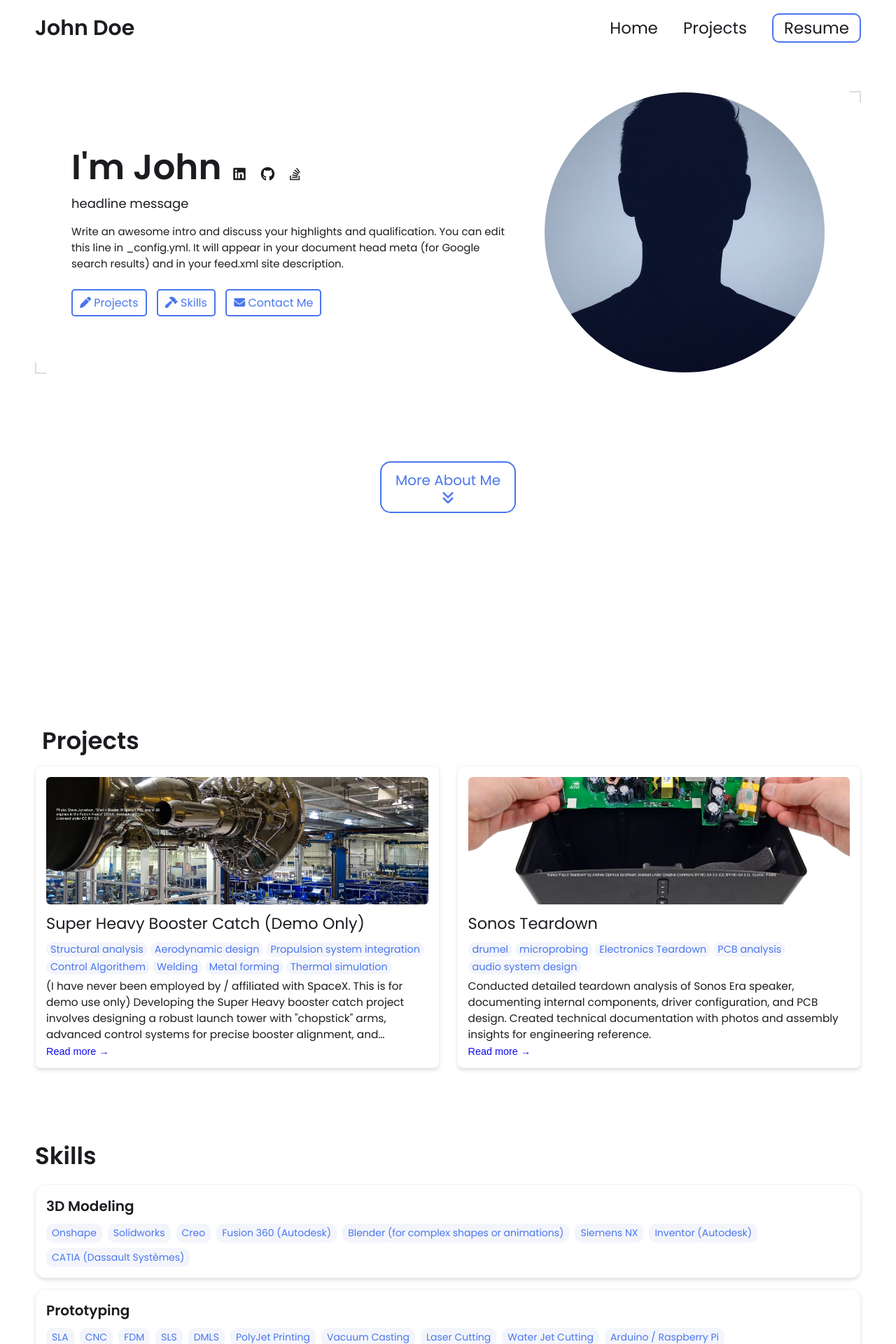
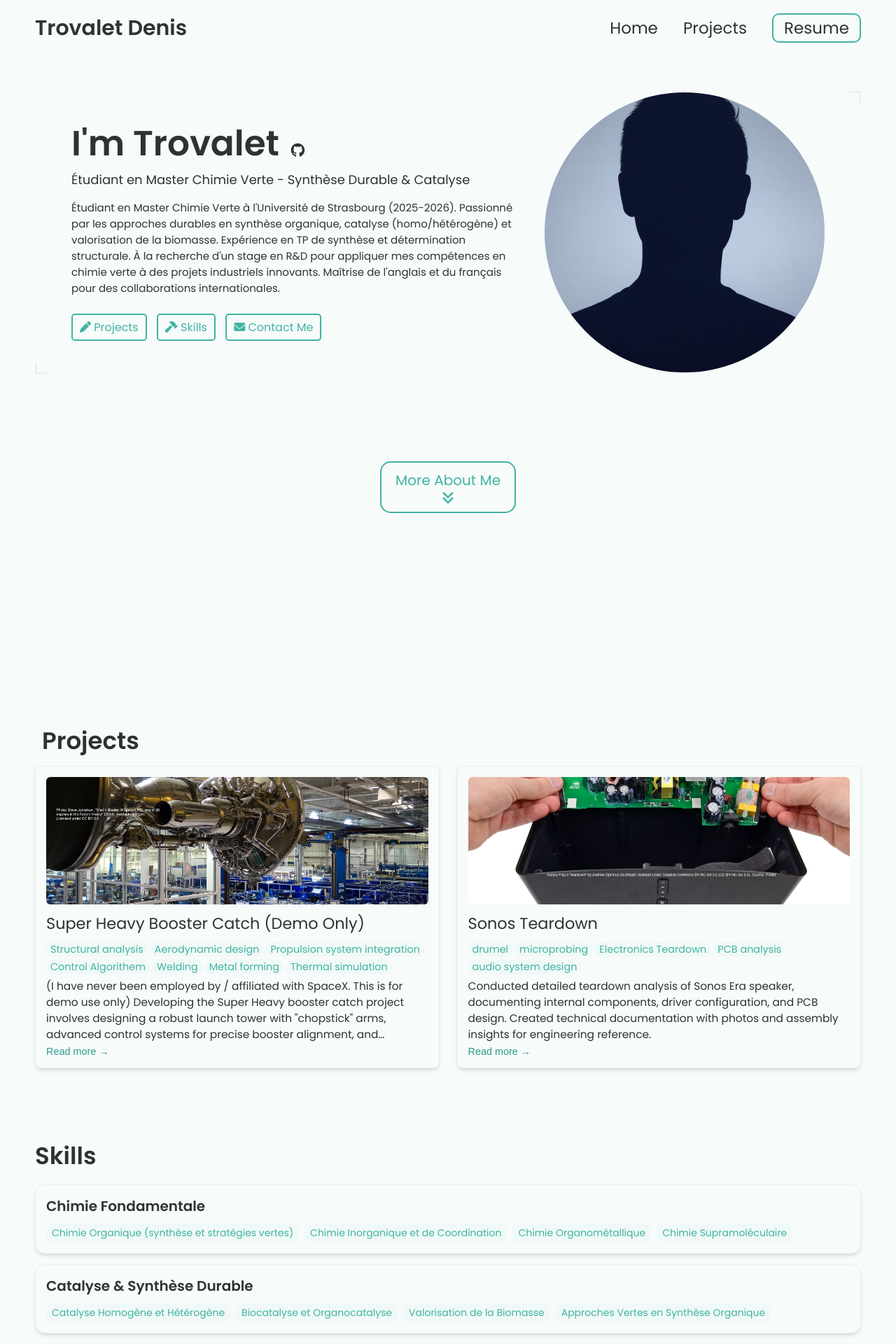
Before and after one commit to ouilascience/test, a Jekyll site: the page built from index.html, in a window 1280 px wide. Shown: the top 1920 px of the page at 70% size. Built offline with Jekyll 4.4.1, drawn with Linux system fonts in a browser that asks for light colours; some of the changed text lies outside the part shown.

Commit message:
Update _config.yml

```diff
--- a/_config.yml
+++ b/_config.yml
@@ -1,116 +1,56 @@
-# Welcome to Jekyll!
-#
-# This config file is meant for settings that affect your whole blog, values
-# which you are expected to set up once and rarely edit after that. If you find
-# yourself editing this file very often, consider using Jekyll's data files
-# feature for the data you need to update frequently.
+# Welcome to Jekyll! (Header par défaut)
 
 # Main Page Setup
-
-title: John Doe's Portfolio # This is what shows up in the tab of the browser
-
-
+title: Trovalet Denis - Portfolio Chimie Verte
 
 # Hero Section
-name: John Doe
-headline: headline message
-description: >- # dont remove this line. this will ignore all new lines until the next section
-  Write an awesome intro and discuss your highlights and qualification. You can edit this
-  line in _config.yml. It will appear in your document head meta (for
-  Google search results) and in your feed.xml site description.
+name: Trovalet Denis
+headline: Étudiant en Master Chimie Verte - Synthèse Durable & Catalyse
+description: >-
+  Étudiant en Master Chimie Verte à l'Université de Strasbourg (2025-2026). Passionné par les approches durables en synthèse organique, catalyse (homo/hétérogène) et valorisation de la biomasse. Expérience en TP de synthèse et détermination structurale. À la recherche d'un stage en R&D pour appliquer mes compétences en chimie verte à des projets industriels innovants. Maîtrise de l'anglais et du français pour des collaborations internationales.
 
-# Place your profile image in /assets/images/profile-image/folder and edit the file name
-profile_image: ./assets/images/profile-image/avatar.jpeg
+# Profile Image - Remplace le placeholder !
+profile_image: ./assets/images/profile-image/avatar.jpeg  # Upload ta photo pro ici (ex. toi en labo, 300x300px JPEG)
 
+# Resume Link
+resume-url: /assets/resume/cv-chimie-verte.pdf  # Upload ton CV PDF dans /assets/resume/
 
-# Link your resume
-# You can place your resume in assets/resume/{resume.pdf or add external link such as pdf saved in google drive
-resume-url: https://drive.google.com/file/d/13Z3duVzh-gguPU5r03oJVEE6rV9rd3DS/view?usp=sharing # or /assets/resume/resume.pdf
+# External Links (ajoute les tiens)
+external-links:
+  linkedin:  # Ex. : "trovalet-denis"
+  github: ouilascience  # Ton username GitHub
 
+# Skills - Structure YAML pour grille stylée
+skills:
+  - category: Chimie Fondamentale
+    tools:
+    - Chimie Organique (synthèse et stratégies vertes)
+    - Chimie Inorganique et de Coordination
+    - Chimie Organométallique
+    - Chimie Supramoléculaire
+  - category: Catalyse & Synthèse Durable
+    tools:
+    - Catalyse Homogène et Hétérogène
+    - Biocatalyse et Organocatalyse
+    - Valorisation de la Biomasse
+    - Approches Vertes en Synthèse Organique
+  - category: Analyse & Évaluation Environnementale
+    tools:
+    - Analyse de Cycle de Vie (ACV)
+    - Évaluation des Impacts Environnementaux
+    - Droit de l'Environnement
+    - Spectroscopies pour Détermination Structurale
+  - category: Outils Expérimentaux
+    tools:
+    - TP de Synthèse et Chimie Physique
+    - Projet Interdisciplinaire en Durabilité (PID)
+    - Normes et Réglementations Chimiques
 
-# Set up external links - this will show up as small icons next to your name.
+# Contact Form
+formspree-key:  # Ajoute ta clé si tu as un formulaire
 
-external-links:    # input only your own url slug. The icons with missing entries will not appear.
-  linkedin: test    # https://www.linkedin.com/in/{your url slug}
-  github: leea12    # https://github.com/{your url slug}
-  stackoverflow: test      # https://stackoverflow.com/users/{your url slug}
-  medium:            # https://medium.com/@{your url slug}
-  x-twitter:   # https://x.com/{your url slug}
-  threads:            # https://threads.net/@{your url slug}
-  instragram:       # https://instagram.com/{your url slug}
-  youtube:           # https://youtube.com/@{your url slug}
-  discord:            # https://discord.com/users/{your url slug}
-  bluesky:           # https://bsky.app/profile/{your url slug}
-
-
-# Skills Section - Add the list of your Skills by categories/tools. The indentation for each level needs to be precise.
-skills:
-  - category: 3D Modeling
-    tools:
-    - Onshape
-    - Solidworks
-    - Creo
-    - Fusion 360 (Autodesk)
-    - Blender (for complex shapes or animations)
-    - Siemens NX
-    - Inventor (Autodesk)
-    - CATIA (Dassault Systèmes)
-  - category: Prototyping
-    tools:
-    - SLA
-    - CNC
-    - FDM
-    - SLS
-    - DMLS
-    - PolyJet Printing
-    - Vacuum Casting
-    - Laser Cutting
-    - Water Jet Cutting
-    - Arduino / Raspberry Pi
-    - Breadboarding for circuit testing
-  - category: Design Standards / Practices
-    tools:
-    - GD&T ASME Y14
-    - ISO fits and tolerances
-    - PLM (PTC Windchill / Arena)
-  - category: PCB Design
-    tools:
-    - Altium Designer
-    - Altium
-    - Eagle
-    - KiCad
-  - category: Problem Solving / Risk Management
-    tools:
-    - Root Cause Analysis (e.g., 5 Whys, Fishbone Diagram)
-    - DFMEA / PFMEA
-    - Six Sigma methodologies
-    - Shain Red-X
-
-
-# Contact Form Setup. Setup an account and copy over the key. When someone fills out the form, it will be received in your email.
-formspree-key:   https://formspree.io/f/{8-digit key}
-
-
-
-# Active theme (Updatethis to switch themes). Make sure to keep the indentation the samne.
-colors: # this is the basic theme
-  text: "#1a1c20"
-  border: "#ddd"
-  link: "#4a76ee"
-  highlight: "#0c0cf2"
-  background: "#ffffff"
-  light_background: "#f3f5fb"
-
-# A few examples.
-basic theme:
-  text: "#1a1c20"
-  border: "#ddd"
-  link: "#4a76ee"
-  highlight: "#0c0cf2"
-  background: "#ffffff"
-  light_background: "#f3f5fb"
-
-  mint theme:
+# Thème - Force le mint pour couleurs vertes/éco ; fallback basic si bug
+colors:
   text: "#2c3333"
   border: "#e0f2ef"
   link: "#40b3a2"
@@ -118,35 +58,11 @@ basic theme:
   background: "#f7fbfa"
   light_background: "#f0f9f7"
 
-lemon theme:
-  text: "#2d2926"
-  border: "#f7f3e3"
-  link: "#ffc94d"
-  highlight: "#ffb800"
-  background: "#fffdf5"
-  light_background: "#fff9e6"
-
-  pink theme:
-  text: "#2d2d2d"
-  border: "#f8e2e2"
-  link: "#ff8fa3"
-  highlight: "#ff4d6d"
-  background: "#fff8f8"
-  light_background: "#fff5f6"
-
-
-
-
-
-
-#########################################################################################################
-# Build settings for the site. Editing the below may cause the site to malfunction.
-
+# Build settings (ne change pas)
 collections:
   projects:
     output: true
     permalink: /projects/:path/
-
 
 markdown: kramdown
 highlighter: rouge
@@ -166,24 +82,3 @@ plugins:
 
 include:
   - _projects
-
-
-# Exclude from processing.
-# The following items will not be processed, by default.
-# Any item listed under the `exclude:` key here will be automatically added to
-# the internal "default list".
-#
-# Excluded items can be processed by explicitly listing the directories or
-# their entries' file path in the `include:` list.
-#
-# exclude:
-#   - .sass-cache/
-#   - .jekyll-cache/
-#   - gemfiles/
-#   - Gemfile
-#   - Gemfile.lock
-#   - node_modules/
-#   - vendor/bundle/
-#   - vendor/cache/
-#   - vendor/gems/
-#   - vendor/ruby/
```
